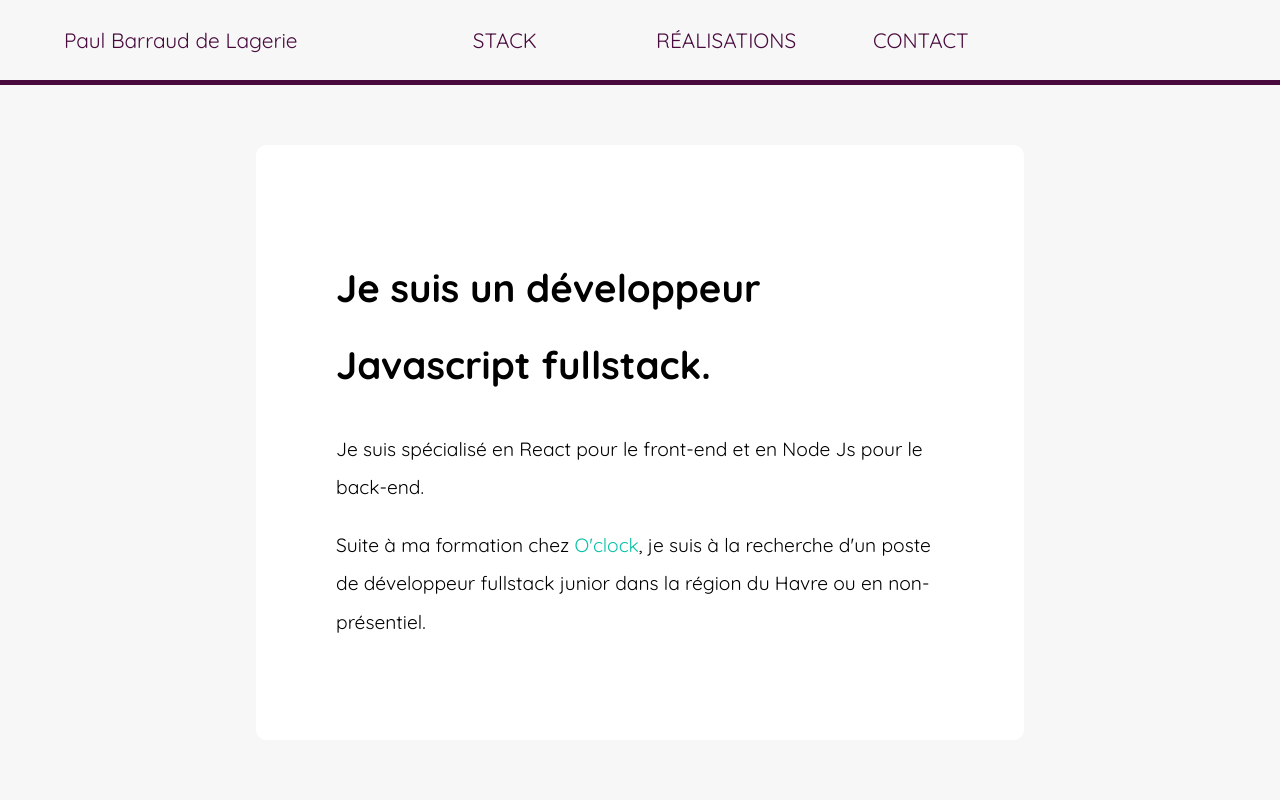
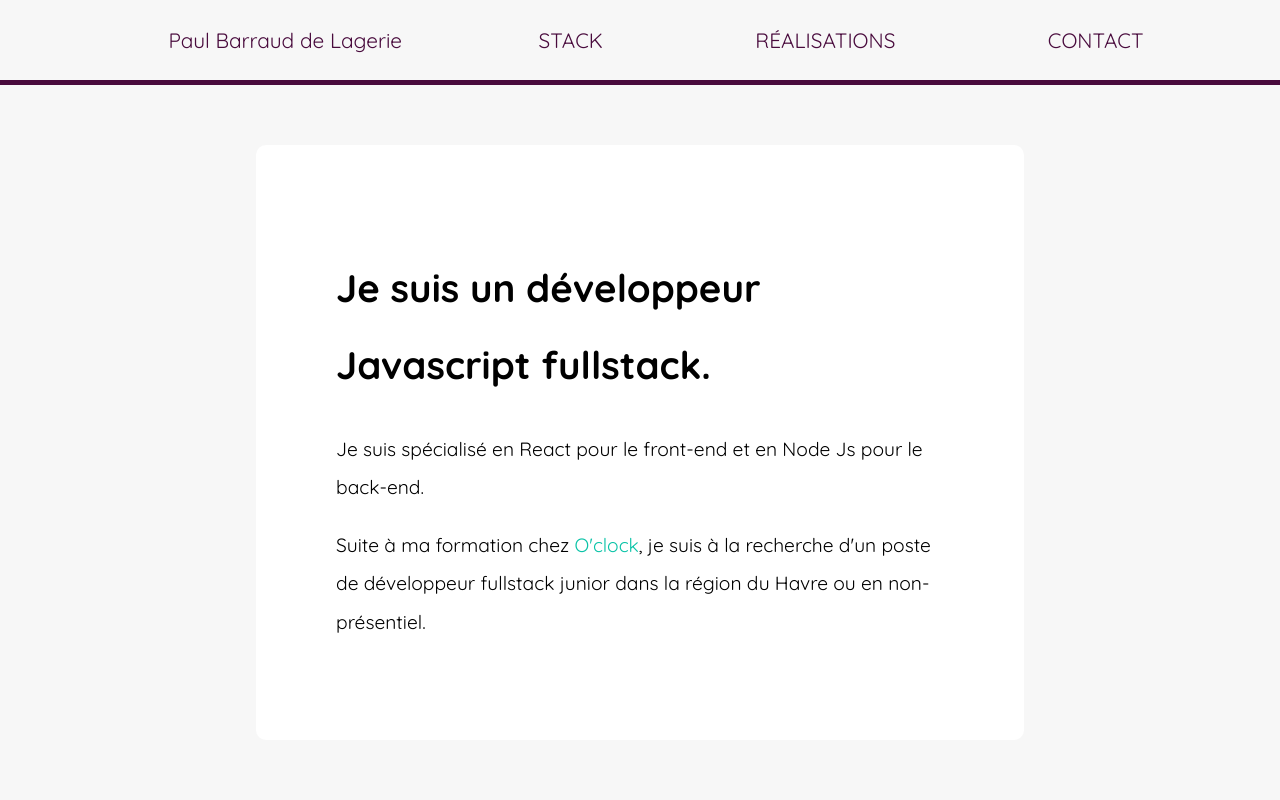
Before and after one commit to paulvscode/mycv, a React (Create React App) app: page / in a window 1280 px wide. Shown: the top 800 px of the page. Built offline with nearby package versions, Linux system fonts and the light colour scheme.

Commit message:
reworked navbar mobile

```diff
--- a/src/App.css
+++ b/src/App.css
@@ -1,4 +1,4 @@
-* {
+/* * {
   box-sizing: border-box;
 }
 
@@ -9,7 +9,7 @@
 
 /* navbar  */
 
-.grid-container-navbar {
+/* .grid-container-navbar {
   display: grid;
   grid-template-columns: 2fr 1fr 1fr 1fr 1fr;
   grid-template-rows: 1fr;
@@ -188,4 +188,174 @@
 
 #navbar-fixed-div {
   width: 100%;
+} */
+*/
+
+
+ /* switching to flexbox */
+
+ * {
+  box-sizing: border-box;
 }
+
+.container-background {
+  background-color: #f7f7f7;
+  overflow: auto;
+}
+
+/* navbar  */
+
+.grid-container-navbar {
+  display: flex;
+  flex-direction: row;
+  justify-content: space-evenly;
+  align-items: center;
+  position: fixed;
+  height: 10vh;
+  left: 0;
+  top: 0;
+}
+
+.navbar-name {
+  color: #490b3d;
+  font-size: 1.3rem;
+  margin-left: 3rem;
+}
+
+.navbar-realisation {
+  border-radius: 10px;
+  width: 50%;
+  text-align: center;
+  padding: 1rem;
+  color: #490b3d;
+  text-transform: uppercase;
+  font-size: 1.3rem;
+  cursor: pointer;
+  width: 70%;
+  transition: 0.3s;
+}
+
+.navbar-stack {
+  border-radius: 10px;
+  width: 50%;
+  text-align: center;
+  padding: 1rem;
+  color: #490b3d;
+  text-transform: uppercase;
+  font-size: 1.3rem;
+  cursor: pointer;
+  width: 70%;
+  transition: 0.3s;
+}
+
+.navbar-cvenligne {
+  border-radius: 10px;
+  width: 50%;
+  text-align: center;
+  padding: 1rem;
+  color: #490b3d;
+  text-transform: uppercase;
+  font-size: 1.3rem;
+  cursor: pointer;
+  width: 70%;
+  transition: 0.3s;
+}
+
+.navbar-contact {
+  border-radius: 10px;
+  width: 50%;
+  text-align: center;
+  padding: 1rem;
+  color: #490b3d;
+  text-transform: uppercase;
+  font-size: 1.3rem;
+  cursor: pointer;
+  width: 70%;
+  transition: 0.3s;
+}
+
+.navbar-realisation:hover {
+  background-color: #490b3d;
+  color: white;
+  text-decoration: underline;
+}
+.navbar-cvenligne:hover {
+  background-color: #490b3d;
+  color: white;
+  text-decoration: underline;
+}
+.navbar-contact:hover {
+  background-color: #490b3d;
+  color: white;
+  text-decoration: underline;
+}
+
+@media (max-width: 375px) {
+  * {
+    box-sizing: border-box;
+  }
+  .grid-container-navbar {
+    display: flex;
+    flex-direction: column;
+    position: static;
+    justify-content: center;
+    height: auto;
+    align-items: center;
+  }
+
+  .navbar-name {
+    width: 100%;
+    text-align: center;
+    color: white;
+    font-size: 1.4rem;
+    margin-left: 0;
+    border-bottom: 1px solid #490b3d;
+    padding: 1rem 0;
+    background-color: #490b3d;
+  }
+  .navbar-realisation {
+    width: 100vw;
+    color: #490b3d;
+    border-bottom: 1px solid #490b3d;
+    border-radius: 0px;
+  }
+  .navbar-cvenligne {
+    width: 100vw;
+    color: #490b3d;
+    border-bottom: 1px solid #490b3d;
+  }
+  .navbar-contact {
+    width: 100vw;
+    color: #490b3d;
+    border-bottom: 1px solid #490b3d;
+    border-radius: 0px;
+  }
+  #navbar-fixed-div {
+    max-width: 100vw;
+    overflow: hidden;
+  }
+}
+
+.greying-out {
+  background-color: #490b3d;
+  transition: 1s;
+  border-bottom: 5px solid #490b3d;
+}
+
+.color-navbar-on-scroll {
+  color: white;
+}
+
+.color-navbar-on-scroll:hover {
+  color: #490b3d;
+  text-decoration: underline;
+  background-color: white;
+}
+
+.color-navbar-name-on-scroll {
+  color: white;
+}
+
+#navbar-fixed-div {
+  width: 100%;
+}
```
